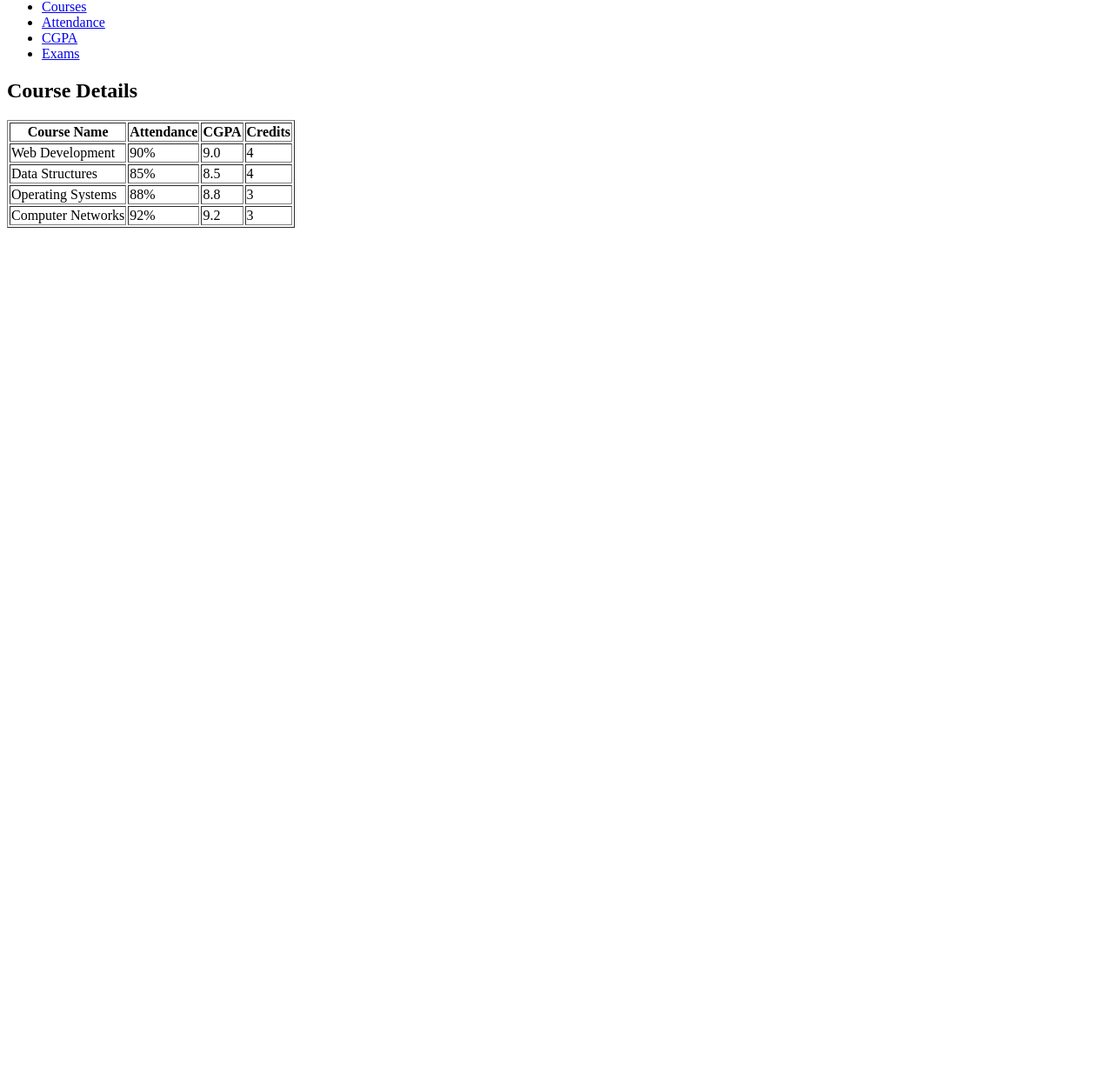
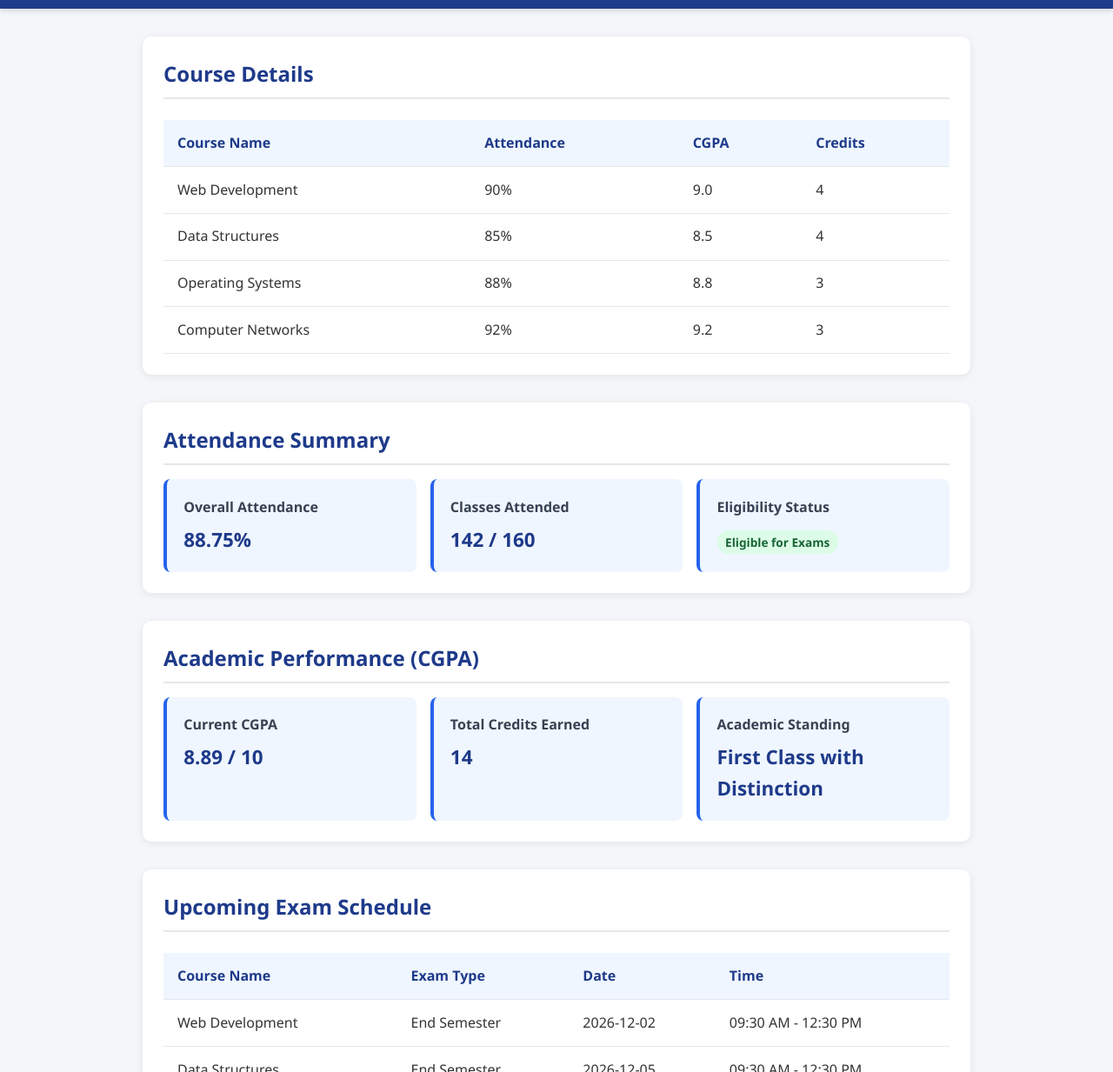
Before and after one commit to 2500031862/college-home-page-, a plain HTML site: page index.html in a window 1280 px wide. Shown: the part 67-1300 px from the top of the page at 87% size. Before the commit the page ends 800 px from the top, so only its background shows below. Drawn offline with Linux system fonts and the light colour scheme.

Commit message:
Push all project files

```diff
--- a/index.html
+++ b/index.html
@@ -1,3 +1,152 @@
+<!DOCTYPE html>
+<html lang="en">
+<head>
+  <meta charset="UTF-8">
+  <meta name="viewport" content="width=device-width, initial-scale=1.0">
+  <title>Student Portal - College Home Page</title>
+  <style>
+    * {
+      box-sizing: border-box;
+      margin: 0;
+      padding: 0;
+      font-family: 'Segoe UI', Tahoma, Geneva, Verdana, sans-serif;
+    }
+
+    body {
+      background-color: #f4f6f9;
+      color: #333;
+      line-height: 1.6;
+    }
+
+    header {
+      background-color: #1e3a8a;
+      color: #fff;
+      padding: 1.2rem 2rem;
+      display: flex;
+      justify-content: space-between;
+      align-items: center;
+      flex-wrap: wrap;
+      position: sticky;
+      top: 0;
+      z-index: 100;
+      box-shadow: 0 2px 6px rgba(0, 0, 0, 0.15);
+    }
+
+    header h1 {
+      font-size: 1.5rem;
+    }
+
+    nav ul {
+      list-style: none;
+      display: flex;
+      gap: 1.5rem;
+    }
+
+    nav a {
+      color: #fff;
+      text-decoration: none;
+      font-weight: 500;
+      padding: 0.4rem 0.7rem;
+      border-radius: 5px;
+      transition: background 0.2s;
+    }
+
+    nav a:hover {
+      background-color: #2563eb;
+    }
+
+    main {
+      max-width: 1000px;
+      margin: 2rem auto;
+      padding: 0 1.5rem;
+    }
+
+    section {
+      background: #fff;
+      padding: 1.5rem;
+      margin-bottom: 2rem;
+      border-radius: 10px;
+      box-shadow: 0 2px 8px rgba(0, 0, 0, 0.08);
+      scroll-margin-top: 80px;
+    }
+
+    h2 {
+      color: #1e3a8a;
+      margin-bottom: 1rem;
+      border-bottom: 2px solid #e5e7eb;
+      padding-bottom: 0.5rem;
+    }
+
+    .table-container {
+      overflow-x: auto;
+    }
+
+    table {
+      width: 100%;
+      border-collapse: collapse;
+      margin-top: 0.5rem;
+    }
+
+    th, td {
+      padding: 0.85rem 1rem;
+      text-align: left;
+      border-bottom: 1px solid #e5e7eb;
+    }
+
+    th {
+      background-color: #eff6ff;
+      color: #1e3a8a;
+      font-weight: 600;
+    }
+
+    tr:hover {
+      background-color: #f9fafb;
+    }
+
+    .cards {
+      display: grid;
+      grid-template-columns: repeat(auto-fit, minmax(220px, 1fr));
+      gap: 1rem;
+    }
+
+    .card {
+      background: #eff6ff;
+      padding: 1.2rem;
+      border-radius: 8px;
+      border-left: 4px solid #2563eb;
+    }
+
+    .card h3 {
+      font-size: 1rem;
+      color: #374151;
+      margin-bottom: 0.4rem;
+    }
+
+    .card p {
+      font-size: 1.4rem;
+      font-weight: bold;
+      color: #1e3a8a;
+    }
+
+    .badge-ok {
+      background: #dcfce7;
+      color: #166534;
+      padding: 0.25rem 0.6rem;
+      border-radius: 12px;
+      font-size: 0.85rem;
+      font-weight: 600;
+    }
+
+    footer {
+      text-align: center;
+      padding: 1.2rem;
+      color: #6b7280;
+      font-size: 0.9rem;
+    }
+  </style>
+</head>
+<body>
+
   <header>
     <h1>Student Portal</h1>
     <nav>
@@ -8,10 +157,14 @@
         <li><a href="#exams">Exams</a></li>
       </ul>
     </nav>
-</header><section id="courses">
+  </header>
+
+  <main>
+    <!-- Courses Section -->
+    <section id="courses">
       <h2>Course Details</h2>
       <div class="table-container">
-        <table border="1">
+        <table>
           <thead>
             <tr>
               <th>Course Name</th>
@@ -49,3 +202,92 @@
         </table>
       </div>
     </section>
+
+    <!-- Attendance Section -->
+    <section id="attendance">
+      <h2>Attendance Summary</h2>
+      <div class="cards">
+        <div class="card">
+          <h3>Overall Attendance</h3>
+          <p>88.75%</p>
+        </div>
+        <div class="card">
+          <h3>Classes Attended</h3>
+          <p>142 / 160</p>
+        </div>
+        <div class="card">
+          <h3>Eligibility Status</h3>
+          <p><span class="badge-ok">Eligible for Exams</span></p>
+        </div>
+      </div>
+    </section>
+
+    <!-- CGPA Section -->
+    <section id="cgpa">
+      <h2>Academic Performance (CGPA)</h2>
+      <div class="cards">
+        <div class="card">
+          <h3>Current CGPA</h3>
+          <p>8.89 / 10</p>
+        </div>
+        <div class="card">
+          <h3>Total Credits Earned</h3>
+          <p>14</p>
+        </div>
+        <div class="card">
+          <h3>Academic Standing</h3>
+          <p>First Class with Distinction</p>
+        </div>
+      </div>
+    </section>
+
+    <!-- Exams Section -->
+    <section id="exams">
+      <h2>Upcoming Exam Schedule</h2>
+      <div class="table-container">
+        <table>
+          <thead>
+            <tr>
+              <th>Course Name</th>
+              <th>Exam Type</th>
+              <th>Date</th>
+              <th>Time</th>
+            </tr>
+          </thead>
+          <tbody>
+            <tr>
+              <td>Web Development</td>
+              <td>End Semester</td>
+              <td>2026-12-02</td>
+              <td>09:30 AM - 12:30 PM</td>
+            </tr>
+            <tr>
+              <td>Data Structures</td>
+              <td>End Semester</td>
+              <td>2026-12-05</td>
+              <td>09:30 AM - 12:30 PM</td>
+            </tr>
+            <tr>
+              <td>Operating Systems</td>
+              <td>End Semester</td>
+              <td>2026-12-08</td>
+              <td>09:30 AM - 12:30 PM</td>
+            </tr>
+            <tr>
+              <td>Computer Networks</td>
+              <td>End Semester</td>
+              <td>2026-12-11</td>
+              <td>09:30 AM - 12:30 PM</td>
+            </tr>
+          </tbody>
+        </table>
+      </div>
+    </section>
+  </main>
+
+  <footer>
+    <p>&copy; 2026 Student Portal | All Rights Reserved</p>
+  </footer>
+
+</body>
+</html>
```
Lines whose indentation alone changed are shown as unchanged.
